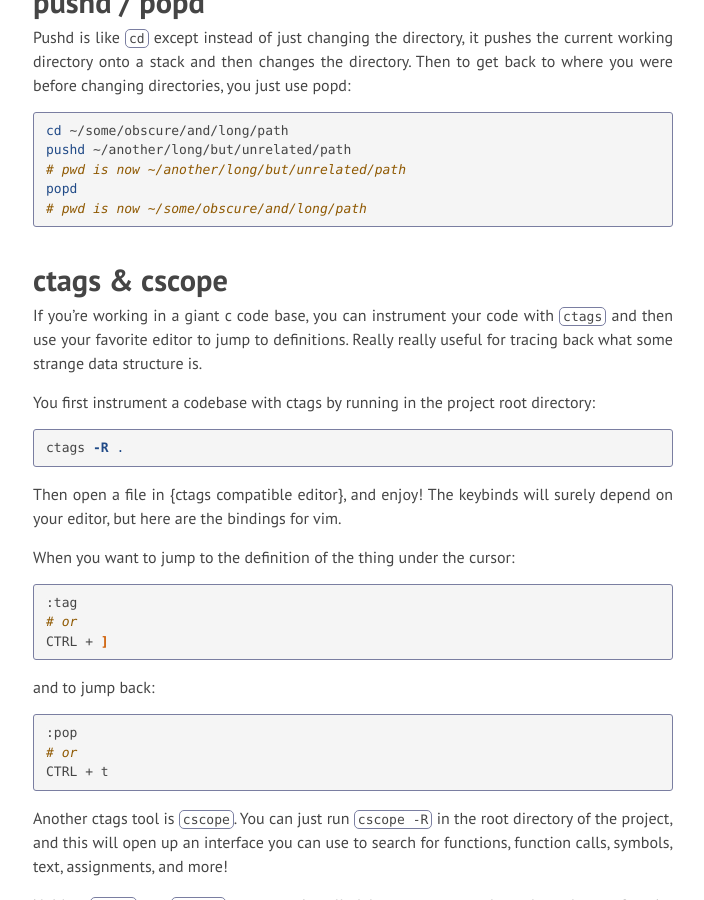
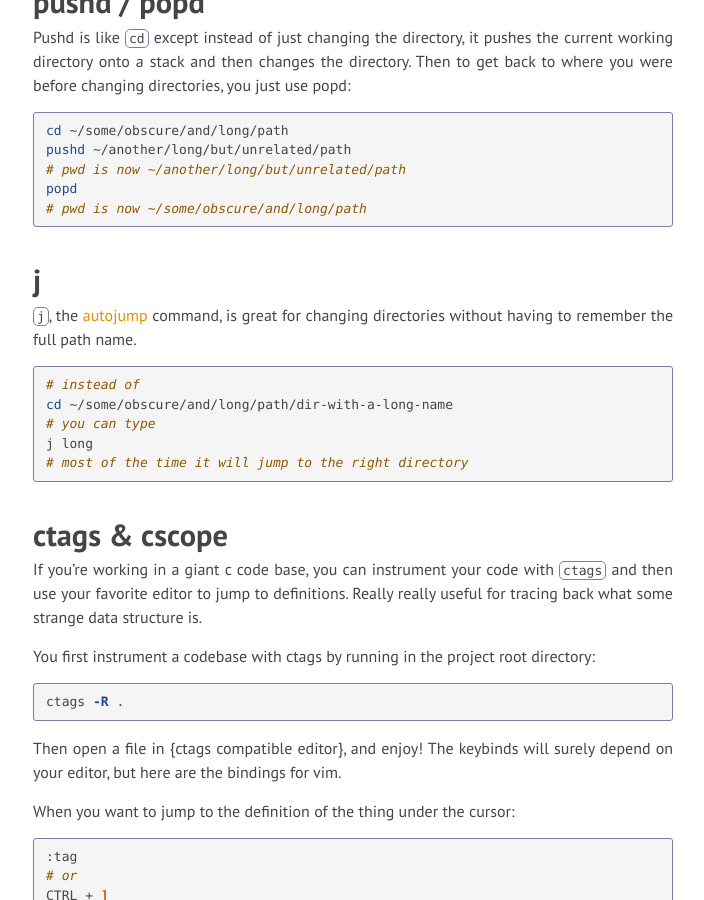
Before and after one commit to anniecherk/anniecherk.github.io, a Jekyll site: the page built from _posts/2017-06-30-Command-Line-Cribsheet.markdown, in a window 1280 px wide and 900 px high, scrolled down 3497 px. Shown: the whole window, without its empty margins (287-991 px from the left). Built offline with Jekyll 4.4.1, drawn with Linux system fonts in a browser that asks for light colours; nearby versions of some CDN libraries.

Commit message:
added j to command line cheatsheet

````diff
--- a/_posts/2017-06-30-Command-Line-Cribsheet.markdown
+++ b/_posts/2017-06-30-Command-Line-Cribsheet.markdown
@@ -133,6 +133,17 @@ pushd ~/another/long/but/unrelated/path
 # pwd is now ~/another/long/but/unrelated/path
 popd
 # pwd is now ~/some/obscure/and/long/path
+```
+
+# j
+`j`, the [autojump](https://github.com/wting/autojump) command, is great for changing directories without having to remember the full path name.
+
+```bash
+# instead of
+cd ~/some/obscure/and/long/path/dir-with-a-long-name
+# you can type
+j long
+# most of the time it will jump to the right directory
 ```
 
 # ctags & cscope
````
